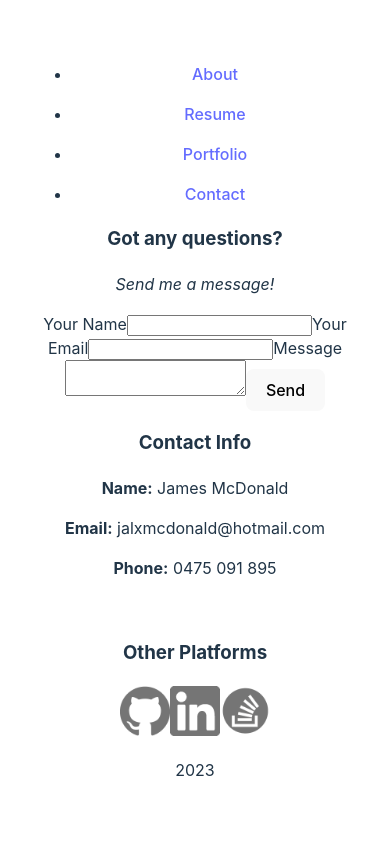
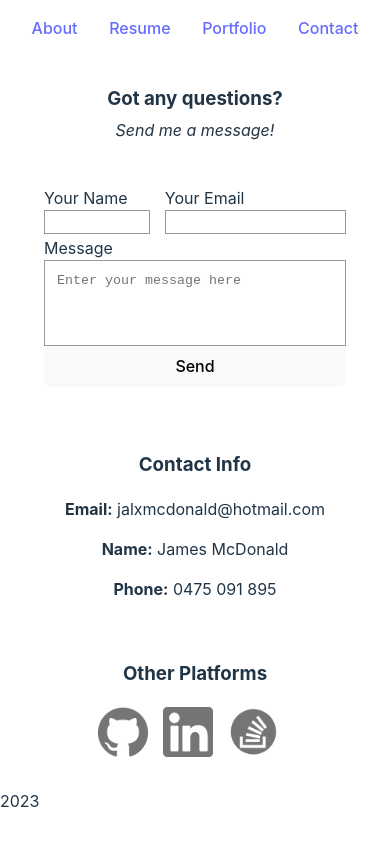
Before and after one commit to jujusoi/React-Portfolio, a React (Vite) app: page /Contact in a window 390 px wide. Built offline with nearby package versions, Linux system fonts and the light colour scheme.

Commit message:
started with styling, finished off contact display

```diff
--- a/index.html
+++ b/index.html
@@ -6,7 +6,7 @@
     <meta name="viewport" content="width=device-width, initial-scale=1.0" />
     <title>React Portfolio</title>
   </head>
-  <body>
+  <body style="display: flex; flex-direction: column;">
     <div id="root"></div>
     <script type="module" src="/src/main.jsx"></script>
   </body>
--- a/src/App.jsx
+++ b/src/App.jsx
@@ -9,13 +9,13 @@ import './App.css'
 function App() {
   return (
     <>
-        <header>
+        <header style={{width: '100%'}}>
           <Header />
         </header>
-        <main>
+        <main style={{width: '100%', display: 'flex', justifyContent: 'center'}} >
           <Outlet />
         </main>
-        <footer>
+        <footer style={{width: '100%'}}>
           <Footer />
         </footer>
     </>
--- a/src/components/Header.jsx
+++ b/src/components/Header.jsx
@@ -3,7 +3,9 @@ import Navigation from "./Navigation"
 export default function Header() {
     return (
         <>
+        <section id="navigation-sect">
             <Navigation />
+        </section>
         </>
     )
 }
--- a/src/components/Navigation.jsx
+++ b/src/components/Navigation.jsx
@@ -5,16 +5,16 @@ export default function Navigation() {
     return (
         <>
         <div id='nav-list'>
+            <ul style={{listStyle: 'none', display: 'flex', flexDirection: 'row', justifyContent: 'space-evenly', paddingLeft: 0 }}>
         {navItems.map(obj => (
-            <ul key={obj.id}>
-                <li>
+                <li key={obj.id}>
                     <Link
                         to={obj.path}>
                         {obj.name}
                     </Link>
                 </li>
+        ))}
             </ul>
-        ))}
         </div>
         </>
     )
--- a/src/components/Platform.jsx
+++ b/src/components/Platform.jsx
@@ -3,7 +3,7 @@ import { Link } from "react-router-dom";
 export default function Logo({platformLink, hoverBool, platformIcon, platformAlt, increaseSize, hovered}) {
     return (
         <>
-            <Link to={platformLink} target="_blank"><img onMouseEnter={() => increaseSize(true, hoverBool)} onMouseLeave={() => increaseSize(false)} style={{ width: hovered === hoverBool ? 55 : 50, filter: hovered === hoverBool ? 'drop-shadow(0px 0px 15px rgba(227,230,232, .3))' : 'none'}} src={platformIcon} alt={platformAlt} /></Link>
+            <Link className="ptfm-img" to={platformLink} target="_blank"><img onMouseEnter={() => increaseSize(true, hoverBool)} onMouseLeave={() => increaseSize(false)} style={{ width: hovered === hoverBool ? 55 : 50, filter: hovered === hoverBool ? 'drop-shadow(0px 0px 15px rgba(227,230,232, .3))' : 'none'}} src={platformIcon} alt={platformAlt} /></Link>
         </>
     );
 };
--- a/src/index.css
+++ b/src/index.css
@@ -59,6 +59,44 @@ img {
   transition: ease-in-out 200ms;
 }
 
+#platform-holder {
+  display: flex;
+  flex-direction: row;
+}
+
+.ptfm-img {
+  margin-right: 15px;
+}
+
+@media screen and (max-width: 600px) {
+  #contacts-sect {
+    flex-direction: column !important;
+  }
+  #form-hold, #info-hold {
+    width: auto !important;
+  }
+  #platforms {
+    text-align: center;
+  }
+  #platform-holder {
+    justify-content: center;
+  }
+  #input-form {
+    margin-top: 10px;
+  }
+  #form-desc-hold {
+    text-align: center;
+  }
+  #input-form {
+    height: 220px !important;
+    width: 100% !important;
+    margin: 25px auto;
+  }
+  #contact-info {
+    text-align: center;
+  }
+}
+
 @media (prefers-color-scheme: light) {
   :root {
     color: #213547;
--- a/src/main.jsx
+++ b/src/main.jsx
@@ -35,6 +35,6 @@ const router = createBrowserRouter([
   },
 ]);
 
-ReactDOM.createRoot(document.getElementById('root')).render(
+ReactDOM.createRoot(document.body).render(
   <RouterProvider router={router} />
 );
--- a/src/pages/Contacts.jsx
+++ b/src/pages/Contacts.jsx
@@ -14,35 +14,47 @@ export default function Contacts() {
 
     return (
         <>
-            <section>
-                <div>
-                    <h3>Got any questions?</h3>
-                    <p><i>Send me a message!</i></p>
-                    <form>
-                        <label htmlFor="name">Your Name</label>
-                        <input type="text" id="name" name="name" />
-                        <label htmlFor="email">Your Email</label>
-                        <input type="email" id="email" name="email" />
-                        <label htmlFor="message">Message</label>
-                        <textarea id="message" name="message"></textarea>
-                        <button type="submit">Send</button>
+            <section id='contacts-sect' style={{width: "80%", display:'flex', flexDirection: 'row', justifyContent: 'space-between'}}>
+                <div id='form-hold' style={{width: '65%', padding: '10px 5px', display: 'flex', flexDirection: 'column'}}>
+                    <div id='form-desc-hold' style={{ display: 'flex', flexDirection: 'column', height: '30%'}}>
+                        <h3 style={{marginBottom: 5}}>Got any questions?</h3>
+                        <p style={{margin: 0}}><i>Send me a message!</i></p>
+                    </div>
+                    <form id='input-form' style={{height: '70%', width: '80%'}}>
+                        <div id='input-nne-hold' style={{ height: '25%', display: 'flex', justifyContent: 'space-between'}}>
+                            <div id='name-hold' style={{display: 'flex', flexDirection: 'column', width: '35%'}}>
+                                <label htmlFor="name">Your Name</label>
+                                <input type="text" id="name" name="name" style={{height: '40%', border: '1px solid rgba(118, 118, 118, .75)'}} />
+                            </div>
+                            <div id='email-hold' style={{display: 'flex', flexDirection: 'column', width: '60%'}}>
+                                <label htmlFor="email">Your Email</label>
+                                <input type="email" id="email" name="email" style={{height: '40%', border: '1px solid rgba(118, 118, 118, .75)'}} />
+                            </div>
+                        </div>
+                        <div id='input-message-hold' style={{display: 'flex', flexDirection: 'column', height: '75%'}}>
+                            <label htmlFor="message" style={{height: '25%'}}>Message</label>
+                            <textarea id="message" name="message" placeholder='Enter your message here' style={{height: '75%', padding: 12, resize: 'none', border: '1px solid rgba(118, 118, 118, .75)'}}></textarea>
+                            <button type="submit">Send</button>
+                        </div>
                     </form>
                 </div>
-                <div>
-                    <div>
+                <div id='info-hold' style={{width: '35%', padding: '10px 5px'}}>
+                    <div id='contact-info'>
                         <h3>Contact Info</h3>
+                        <p><b>Email:</b> <span>jalxmcdonald@hotmail.com</span></p>
                         <p><b>Name:</b> <span>James McDonald</span></p>
-                        <p><b>Email:</b> <span>jalxmcdonald@hotmail.com</span></p>
                         <p><b>Phone:</b> <span>0475 091 895</span></p>
                     </div>
                     <br />
-                    <div>
+                    <div id='platforms'>
                         <h3>Other Platforms</h3>
+                        <div id='platform-holder'>
                         <Platform platformLink={'https://github.com/jujusoi'} hoverBool={'gh'} platformIcon={'/icons/githubicon.png'} platformAlt={'GitHub'} increaseSize={increaseSize} hovered={hovered} />
 
                         <Platform platformLink={'https://www.google.com'} hoverBool={'li'} platformIcon={'/icons/linkedinicn.png'} platformAlt={'LinkedIn'} increaseSize={increaseSize} hovered={hovered} />
 
                         <Platform platformLink={'https://stackoverflow.com/users/22805059/jujusoi'} hoverBool={'so'} platformIcon={'/icons/stackicon.png'} platformAlt={'Stack Overflow'} increaseSize={increaseSize} hovered={hovered} />
+                        </div>
                     </div>
                 </div>
             </section>
```
